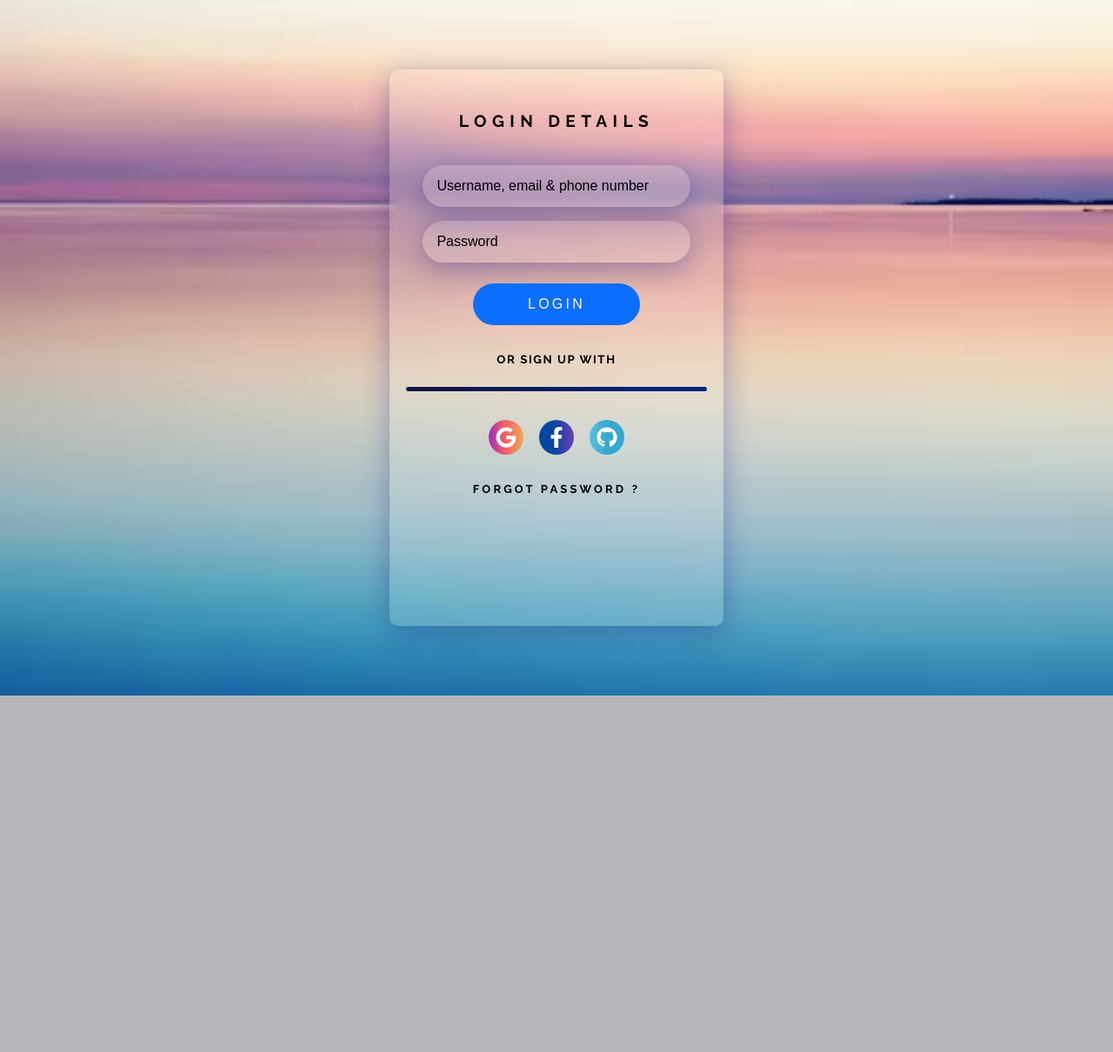
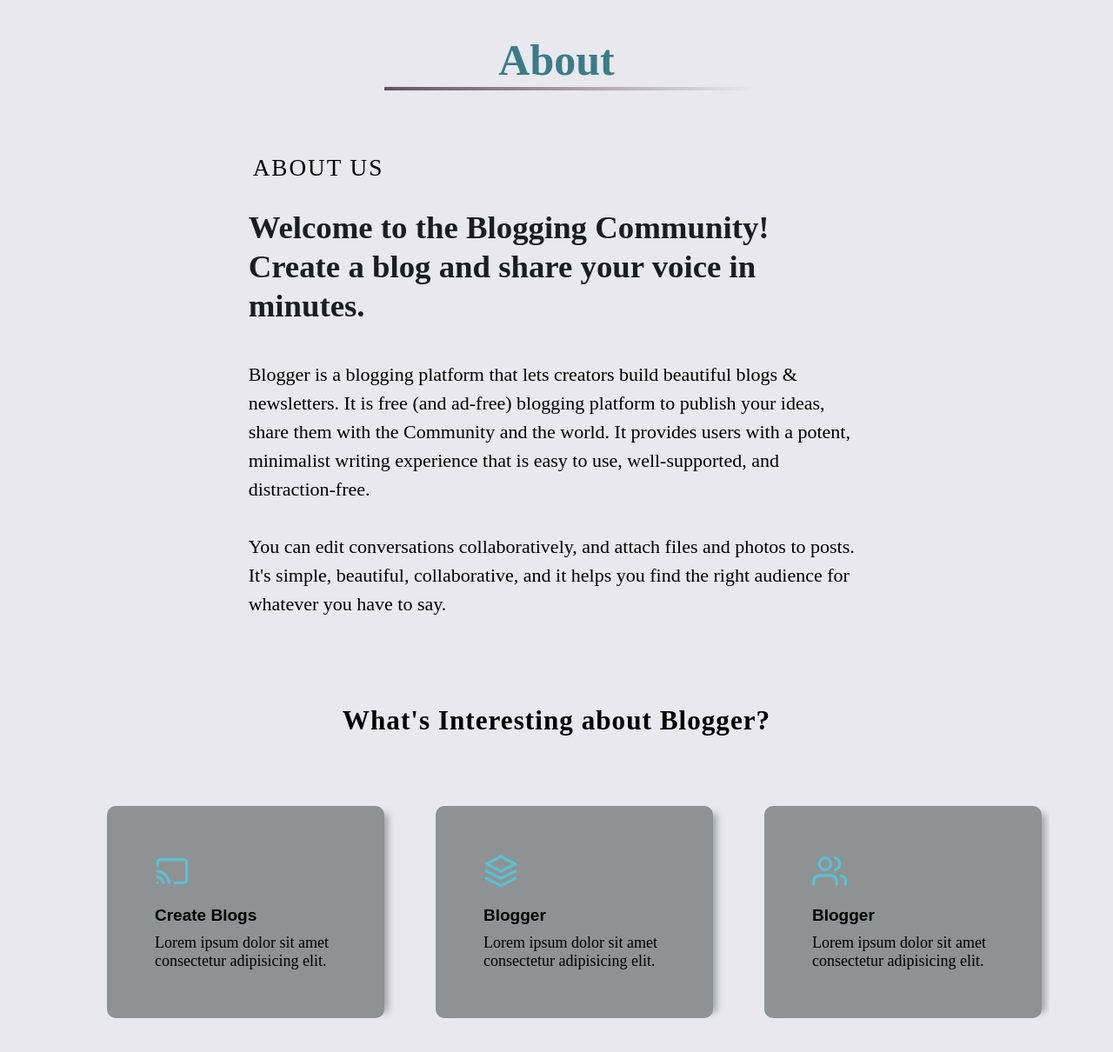
Before and after one commit to jonav01/Blogger, a React (Create React App) app: page / in a window 1280 px wide. Shown: the top 1210 px of the page at 87% size. Before the commit the page ends 800 px from the top, so only its background shows below. Built offline with nearby package versions, Linux system fonts and the light colour scheme.

Commit message:
About page test commit 2

```diff
--- a/package.json
+++ b/package.json
@@ -9,7 +9,7 @@
     "react": "^18.2.0",
     "react-dom": "^18.2.0",
     "react-icons": "^4.6.0",
-    "react-scripts": "^0.9.3",
+    "react-scripts": "^5.0.1",
     "styled-components": "^5.3.6",
     "web-vitals": "^2.1.4"
   },
--- a/src/App.js
+++ b/src/App.js
@@ -1,14 +1,14 @@
 import "./App.css";
-import Navbar from "./components/Navbar";
-import Login from "./pages/Login/Login";
-import Service from "./pages/About/Service";
+// import Navbar from "./components/Navbar";
+// import Login from "./pages/Login/Login";
+import About from "./pages/About/About";
 
 function App() {
   return (
     <div className="App">
-      <Login />
+      {/* <Login /> */}
       {/* <Navbar /> */}
-      {/* <Service /> */}
+      <About />
     </div>
   );
 }
--- a/src/pages/About/Service.css
+++ b/src/pages/About/About.css
@@ -1,19 +1,59 @@
 body{
-   background-color: #b7b7bd;
+   background-color: #e8e8ee;
+}
+.top::after {
+   content:"";
+   position:absolute;
+   width:35%;
+   height:4px;
+   background-image:linear-gradient(to left, transparent 5%, #625261);
+   top:100px;
+   left:52%;
+   transform:translateX(-50%);
+ }
+
+ .top{
+     text-align: center;
+     font-size: 50px;
+     color: #3b7b88;
+     font-weight: 600;
+ }
+.heading {
+   width: 75%;
+   margin: auto;
+   text-align: left;
+   padding: 10px;
 }
 h1.heading {
-   font-size: 60px;
+   padding: 70px 0 30px 10px;
+   text-align: left;
+   text-transform: uppercase;
+   color: #000000;
+   letter-spacing: 2px;
+   font-weight: 500;
+   font-size: 1.7rem;
+}
+.heading2 {
+   font-size: 30px;
+   width: 75%;
+   font-size: 2.3rem;
+   color: #1c1d20;
+   line-height: 45px;
+   margin: auto;
+   padding-bottom: 30px;
+}
+.heading3 {
    text-align: center;
-   font-weight: 700;
-   font-family: Poppins, sans-serif;
+   color: #000000;
+   letter-spacing: 1px;
+   font-size: 1.3rem;
+   padding-top: 80px;
    margin-bottom: 10px;
 }
 
 p.heading.p__color {
-   padding: 40px;
    font-size: 22px;
-   margin:50px;
-   text-align: center;
+   font-weight: 100;
    line-height: 1.5;
 }
 
@@ -23,7 +63,7 @@ p.heading.p__color {
    box-shadow: 12px 1px 9px -8px rgba(158,158,158,1);
    border-radius: 10px;
    width: 75%;
-   background-color: #6d7172;
+   background-color: #8f9292;
    padding: 55px;
    transition: .4s ease;
    display: flex;
@@ -33,7 +73,7 @@ p.heading.p__color {
 .service__box:hover {
    transform: translateY(5px);
    background-image: rgb(238,164,238);
-background:linear-gradient(323deg, rgba(238,164,238,1) 35%, rgba(90,192,213,1) 80%);
+   background:linear-gradient(323deg, rgba(238,164,238,1) 35%, rgba(90,192,213,1) 80%);
 }
 
 .service__box:hover .icon {
@@ -47,13 +87,14 @@ background:linear-gradient(323deg, rgba(238,164,238,1) 35%, rgba(90,192,213,1) 8
 .icon {
    font-size: 40px;
    font-weight: 400;
-   margin-bottom: 15px;
+   margin-bottom: 10px;
    display: inline-flex;
    color: #5ac0d5;
 }
 
 p.service__text.p__color {
    margin-bottom: 0;
+   font-size: 18px;
 }
 
 h1.service__text {
@@ -65,7 +106,6 @@ h1.service__text {
 .row {
    display: flex;
    height: 100%;
-   flex-wrap: wrap;
    overflow: hidden;
    align-items: flex-start;
    justify-content: center;
@@ -74,20 +114,20 @@ h1.service__text {
 .col__2{
    max-width: 50%;
    display: flex;
-   padding: 20px;
+   padding: 10px;
    justify-content: center;
    flex-direction: row;
 }
 .col__3 {
-   max-width: 50%;
+   max-width: 290px;
    display: flex;
-   padding: 20px;
+   padding: 50px;
    justify-content: center;
    flex-direction: column;
    margin-top: 20px;
 }
 .component__space {
-   padding: 100px 10px ;
+   padding: 40px 10px ;
 }
 
 .container {
@@ -119,9 +159,12 @@ h1.service__text {
       align-items: flex-start;
       justify-content: center;
    }
-
-   .col__2 {
-    max-width: 100%;
+   .col__3 {
+      max-width: 400px;
+      display: flex;
+      padding: 10px;
+      margin-top: 30px;
    }
 
+
 }
--- a/src/pages/About/Service.js
+++ b/src/pages/About/About.js
@@ -1,25 +1,28 @@
 import React from "react";
-import './Service.css';
-import ReactDOM from "react-dom";
+import './About.css';
 
-function Service ()  {
+function About ()  {
     return (
+
         <div className="service component__space" id="Services">
+            <h2 class="top">About</h2>
             <div className="heading">
                 <h1 className="heading">About Us</h1>
+                <h2 className="heading2">Welcome to the Blogging Community! <br></br>
+                Create a blog and share your voice in minutes. </h2>
                 <p className="heading p__color">
                 Blogger is a blogging platform that lets creators build beautiful blogs & newsletters. It is free (and ad-free) blogging platform to publish your ideas, share them with the Community and the world.
+                It provides users with a potent, minimalist writing experience that is easy to use, well-supported, and distraction-free.
                 <br></br>
-                It provides users with a potent, minimalist writing experience that is easy to use, well-supported, and distraction-free.
+                <br></br>
                 You can edit conversations collaboratively, and attach files and photos to posts.
-                <br></br>
-                It’s simple, beautiful, collaborative, and it helps you find the right audience for whatever you have to say.
+                It's simple, beautiful, collaborative, and it helps you find the right audience for whatever you have to say.
             </p>
             </div>
 
-
-
-
+            <div className="heading3">
+                <h2>What's Interesting about Blogger?</h2>
+                </div>
 
 
             <div className="container">
@@ -45,16 +48,13 @@ function Service ()  {
                 </svg>
                             </div>
                             <div className="service__meta">
-                                <h1 className="service__text">Business Stratagy</h1>
+                                <h1 className="service__text">Create Blogs</h1>
                                 <p className="p service__text p__color">
-                                    I throw myself down among the
+                                    Lorem ipsum dolor sit amet consectetur adipisicing elit.
                                 </p>
-                                <p className="p service__text p__color">
-                                   tall grass by the stream as I lie
-                                </p>
-                                <p className="p service__text p__color">
-                                    Close to the earth.
-                                </p>
+                                {/* <p className="p service__text p__color">
+                                nemo asperiores fugiat et quas deserunt ?
+                                </p> */}
                             </div>
                          </div>
                     </div>
@@ -79,16 +79,13 @@ function Service ()  {
                 </svg>
                             </div>
                             <div className="service__meta">
-                                <h1 className="service__text">Business Stratagy</h1>
+                                <h1 className="service__text">Blogger</h1>
                                 <p className="p service__text p__color">
-                                    I throw myself down among the
+                                Lorem ipsum dolor sit amet consectetur adipisicing elit.
                                 </p>
-                                <p className="p service__text p__color">
-                                   tall grass by the stream as I lie
-                                </p>
-                                <p className="p service__text p__color">
-                                    Close to the earth.
-                                </p>
+                                {/* <p className="p service__text p__color">
+                                nemo asperiores fugiat et quas deserunt?
+                                </p> */}
                             </div>
                          </div>
                          </div>
@@ -115,23 +112,16 @@ function Service ()  {
                 </svg>
                             </div>
                             <div className="service__meta">
-                                <h1 className="service__text">Marketing & Reporting</h1>
+                                <h1 className="service__text">Blogger</h1>
                                 <p className="p service__text p__color">
-                                    I throw myself down among the
+                                Lorem ipsum dolor sit amet consectetur adipisicing elit.
                                 </p>
-                                <p className="p service__text p__color">
-                                   tall grass by the stream as I lie
-                                </p>
-                                <p className="p service__text p__color">
-                                    Close to the earth.
-                                </p>
+                                {/* <p className="p service__text p__color">
+                                nemo asperiores fugiat et quas deserunt?
+                                </p> */}
                             </div>
                          </div>
                     </div>
-
-
-
-
 
 
                 </div>
@@ -140,4 +130,4 @@ function Service ()  {
     )
 }
 
-export default Service;
+export default About;
```
Also changed, not shown: 1 other file (tests, documents, lock files or other folders).
